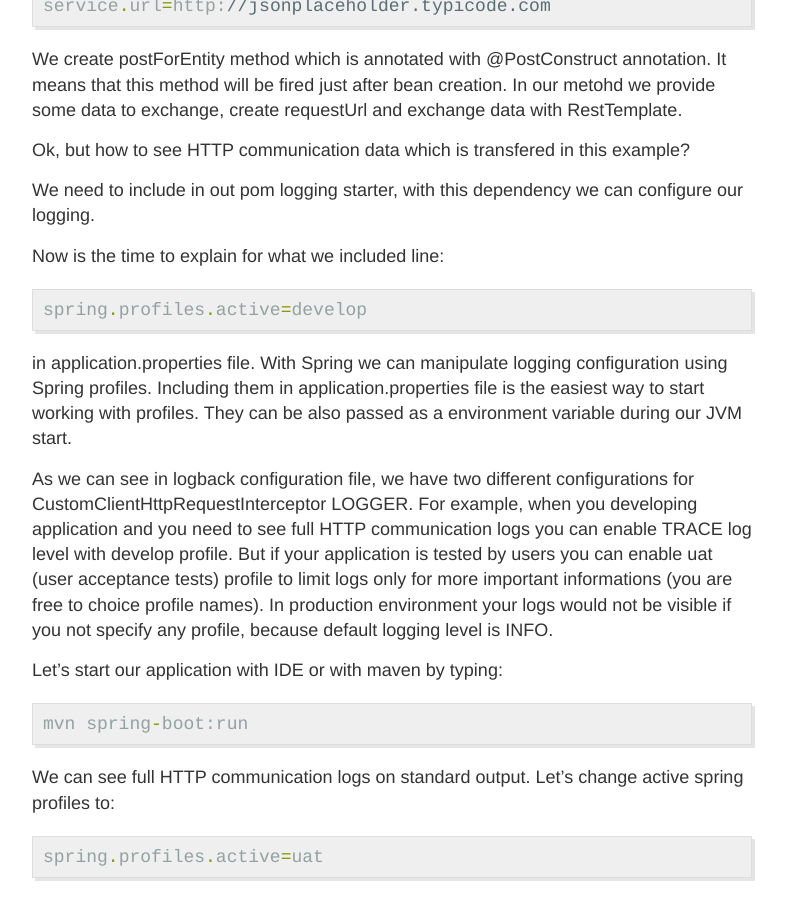
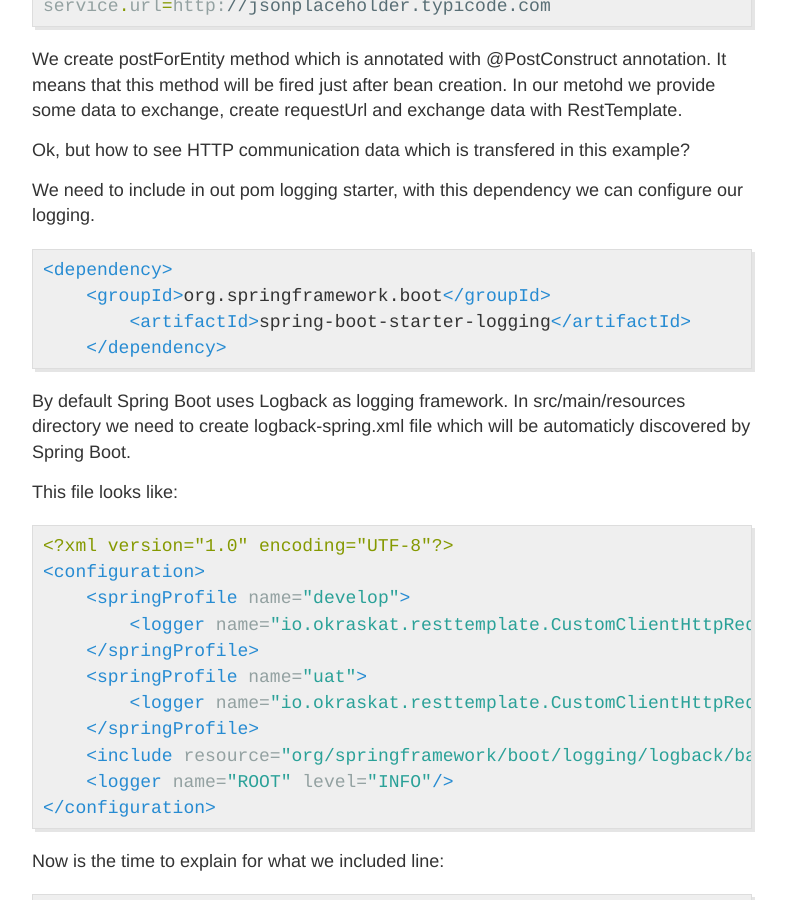
Before and after one commit to okraskat/okraskat.github.io, a Jekyll site: the page built from _posts/2017-07-03-rest-template-custom-logging.markdown, in a window 1280 px wide and 900 px high, scrolled down 3528 px. Shown: the whole window, without its empty margins (248-1034 px from the left). Built offline with Jekyll 4.4.1, drawn with Linux system fonts in a browser that asks for light colours; our own code applies the rules of GitHub Pages for plain Markdown files; comment, search, counter and statistics services are not loaded.

Commit message:
Updated Rest Template Custom Logging

```diff
--- a/_posts/2017-07-03-rest-template-custom-logging.markdown
+++ b/_posts/2017-07-03-rest-template-custom-logging.markdown
@@ -135,6 +135,31 @@ Ok, but how to see HTTP communication data which is transfered in this example?
 We need to include in out pom logging starter, with this dependency we can configure our logging.
 
 
+{% highlight XML %}
+<dependency>
+    <groupId>org.springframework.boot</groupId>
+        <artifactId>spring-boot-starter-logging</artifactId>
+    </dependency>
+{% endhighlight %}
+
+By default Spring Boot uses Logback as logging framework. In src/main/resources directory we need to create logback-spring.xml file which will be automaticly discovered by Spring Boot.
+
+This file looks like:
+
+{% highlight XML %}
+<?xml version="1.0" encoding="UTF-8"?>
+<configuration>
+    <springProfile name="develop">
+        <logger name="io.okraskat.resttemplate.CustomClientHttpRequestInterceptor" level="TRACE"/>
+    </springProfile>
+    <springProfile name="uat">
+        <logger name="io.okraskat.resttemplate.CustomClientHttpRequestInterceptor" level="DEBUG"/>
+    </springProfile>
+    <include resource="org/springframework/boot/logging/logback/base.xml"/>
+    <logger name="ROOT" level="INFO"/>
+</configuration>
+{% endhighlight %}
+
 Now is the time to explain for what we included line:
 
 {% highlight java %}
```
